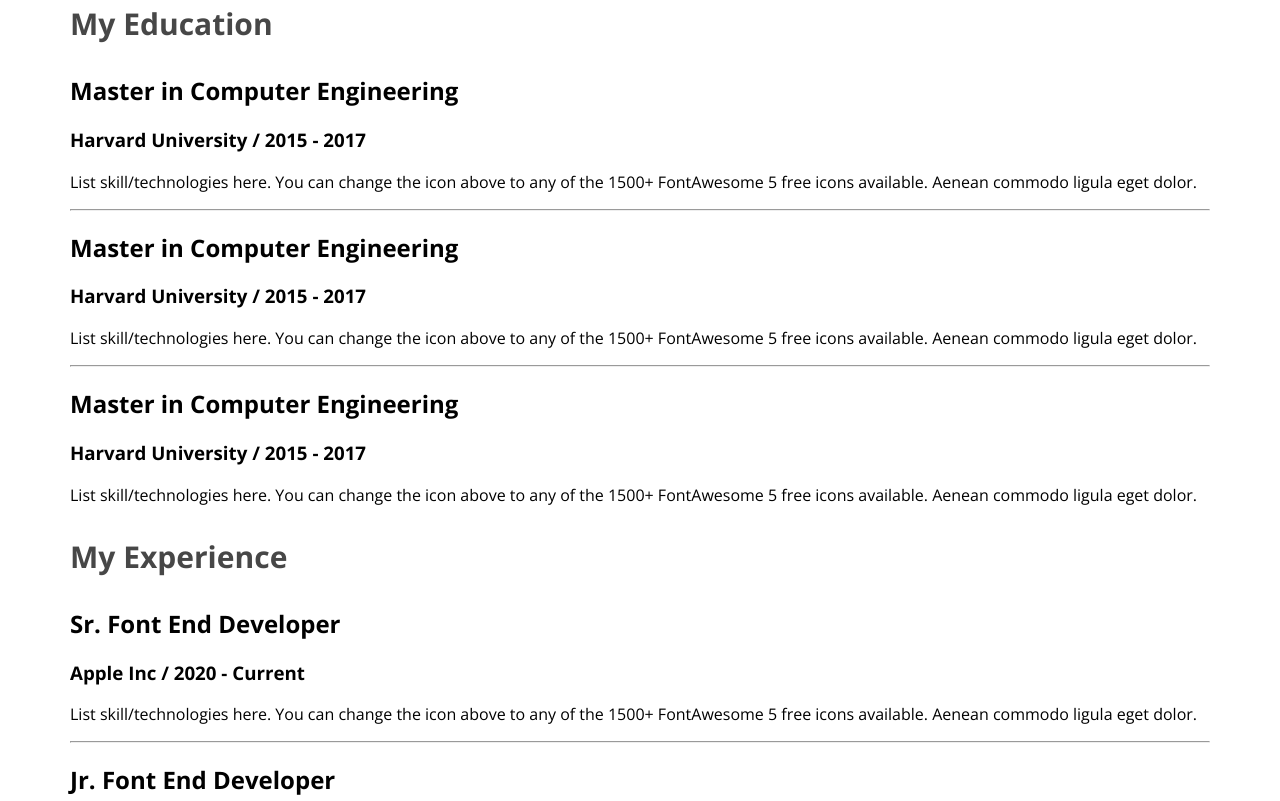
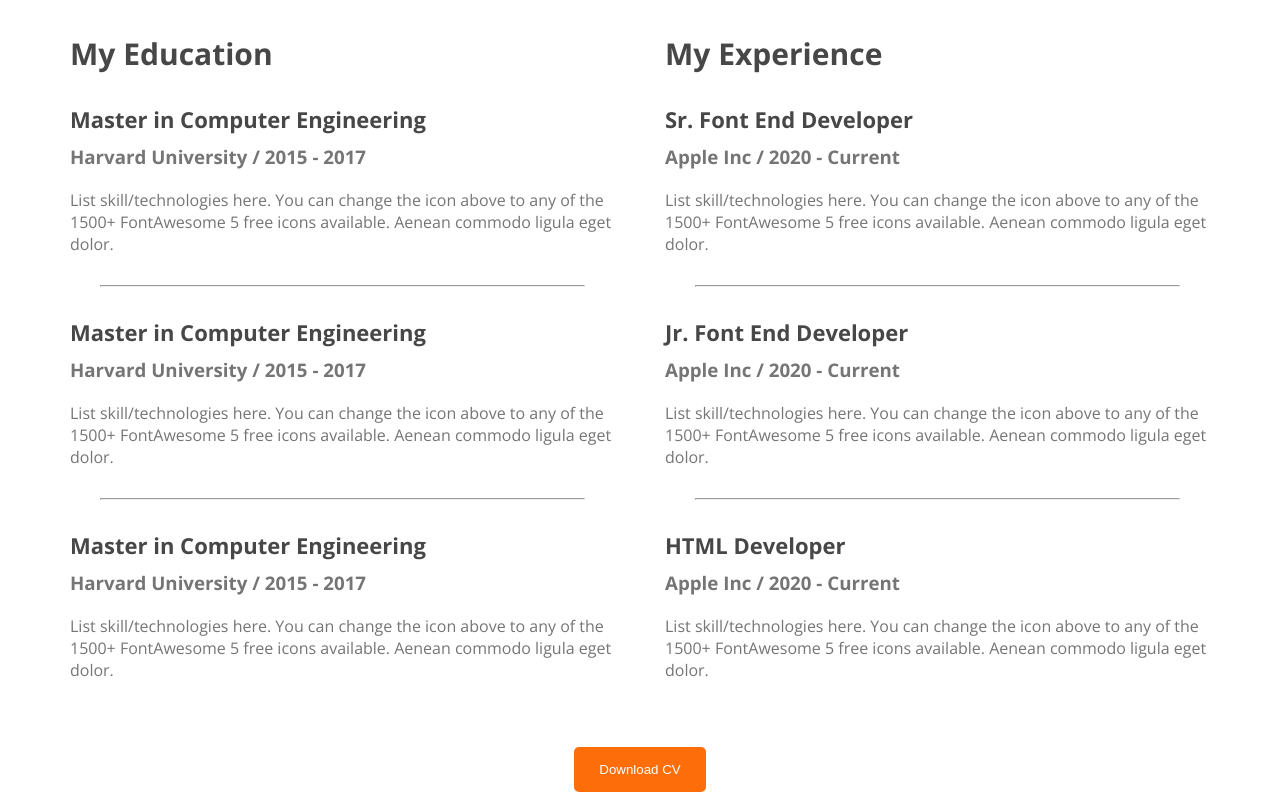
Before and after one commit to tamanna8603/developer-portfolio, a plain HTML site: page index.html in a window 1280 px wide. Shown: the part 1899-2700 px from the top of the page. Drawn offline with nearby package versions, Linux system fonts and the light colour scheme.

Commit message:
finished the resume section

```diff
--- a/index.html
+++ b/index.html
@@ -132,24 +132,27 @@
         <div class="resume-item">
           <h2 class="resume-item-title">Sr. Font End Developer</h2>
           <h3 class="resume-item-institute">Apple Inc / 2020 - Current</h3>
-          <p class="resume-item-decription">List skill/technologies here. You can change the icon above
+          <p class="resume-item-description">List skill/technologies here. You can change the icon above
             to any of the 1500+ FontAwesome 5 free icons available. Aenean commodo ligula eget dolor.</p>
         </div>
         <hr>
         <div class="resume-item">
           <h2 class="resume-item-title">Jr. Font End Developer</h2>
           <h3 class="resume-item-institute">Apple Inc / 2020 - Current</h3>
-          <p class="resume-item-decription">List skill/technologies here. You can change the icon above
+          <p class="resume-item-description">List skill/technologies here. You can change the icon above
             to any of the 1500+ FontAwesome 5 free icons available. Aenean commodo ligula eget dolor.</p>
         </div>
         <hr>
         <div class="resume-item">
           <h2 class="resume-item-title">HTML Developer</h2>
           <h3 class="resume-item-institute">Apple Inc / 2020 - Current</h3>
-          <p class="resume-item-decription">List skill/technologies here. You can change the icon above
+          <p class="resume-item-description">List skill/technologies here. You can change the icon above
             to any of the 1500+ FontAwesome 5 free icons available. Aenean commodo ligula eget dolor.</p>
         </div>
        </div>
+        </div>
+        <div class="download-cv">
+         <button class="btn-primary">Download CV</button>
         </div>
     </section>
 
--- a/styles/portfolio.css
+++ b/styles/portfolio.css
@@ -144,3 +144,27 @@ main section{
   font-weight: 700;
 
 }
+.resume-container{
+  display: flex;
+  gap: 50px;
+}
+.resume-container hr{
+  margin: 30px;
+}
+.resume-item-title{
+  color: #474747;
+  font-size: 22px;
+  font-weight: 700;
+  margin-bottom: 10px;
+}
+.resume-item-institute{
+  margin-top: 0px;
+  margin-bottom: 20px;
+}
+.resume-item-institute,.resume-item-description{
+  color: #757575;
+}
+.download-cv{
+  margin-top: 50px;
+  text-align: center;
+}
```
